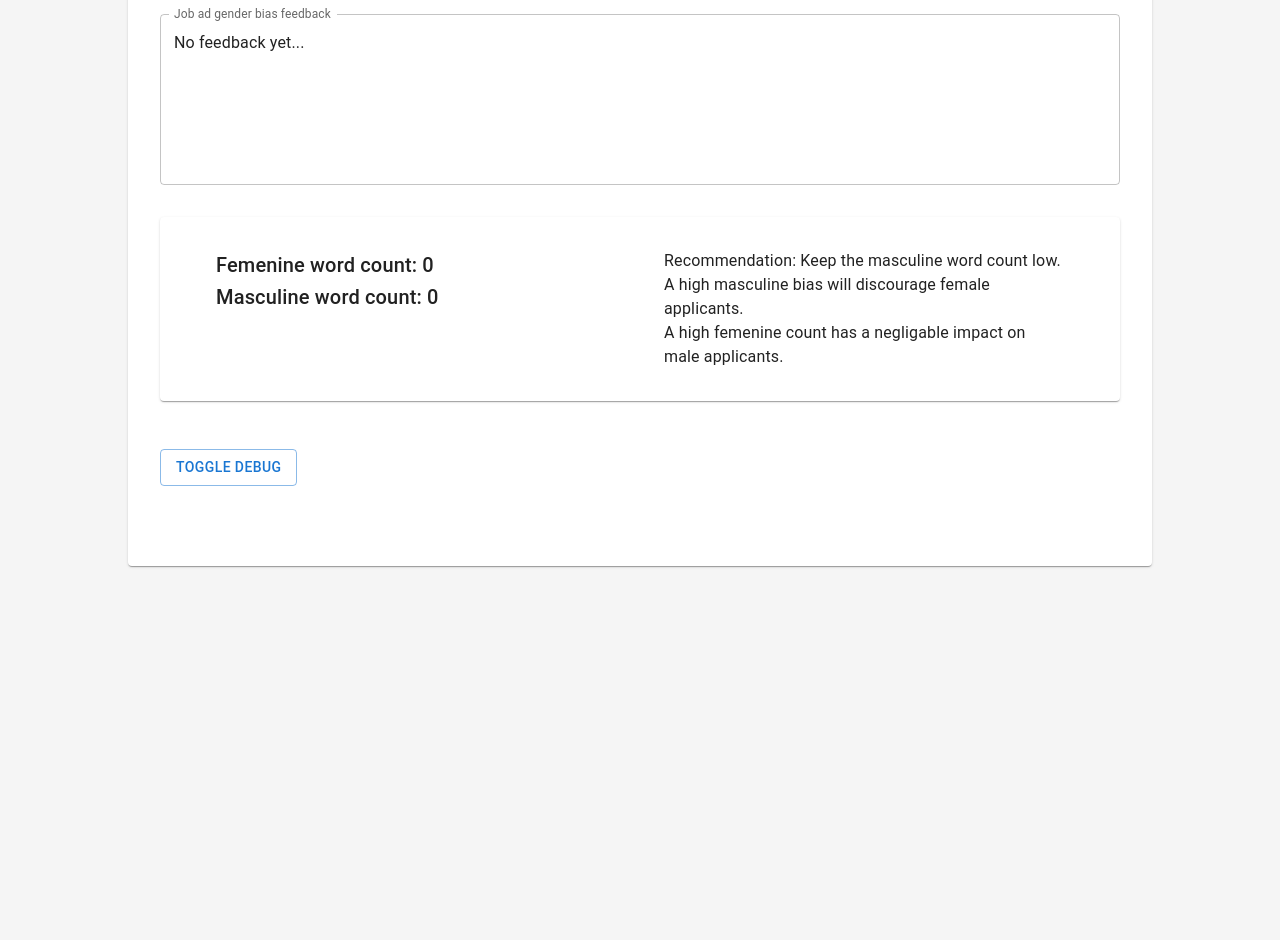
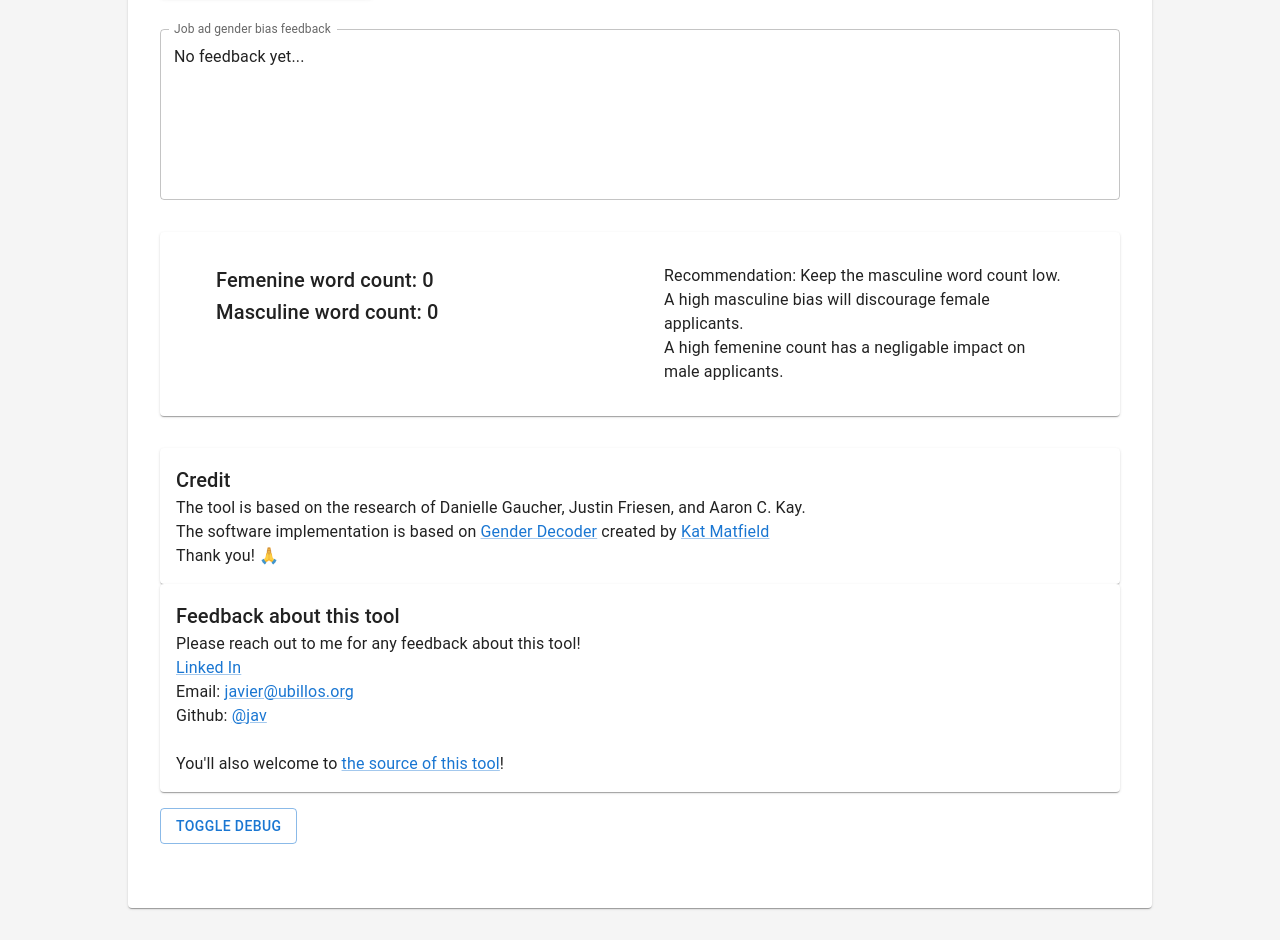
Before and after one commit to jav/jobad-gender-decoder-frontend, a React (Create React App) app: page / in a window 1280 px wide. Shown: the part 459-1399 px from the top of the page. Before the commit the page ends 1057 px from the top, so only its background shows below. Built offline with nearby package versions, Linux system fonts and the light colour scheme.

Commit message:
Add credits and how to reach me.

```diff
--- a/src/App.tsx
+++ b/src/App.tsx
@@ -1,7 +1,6 @@
 import React, { useState } from 'react';
 import Container from '@mui/material/Container';
 import Typography from '@mui/material/Typography';
-import Box from '@mui/material/Box';
 import Link from '@mui/material/Link';
 
 import './App.css';
@@ -9,7 +8,7 @@ import JobAdInput from './JobAdInput';
 import JobAdFeedback from './JobAdFeedback';
 import Bias from './Bias';
 import { countFemenineWords, countMasculineWords } from './wordlist/wordlist';
-import { Button, Paper, TextField } from '@mui/material';
+import { Button, Card, Paper, TextField } from '@mui/material';
 
 const REACT_APP_BACKEND_URL = process.env.REACT_APP_BACKEND_URL
 
@@ -98,24 +97,51 @@ function App() {
 
   return (
     <Container>
-      <Paper sx={{ mx: 8, my: 4, padding: 2 }}>
-        <Box sx={{ mx: 2, my: 4 }}>
-          <Typography variant="h4" component="h1" sx={{ mb: 2 }}>Job Ad Gender Decoder</Typography>
+      <Paper sx={{ mx: 8, my: 4, padding: 4, alignContent: "center" }}>
+        <Typography variant="h2" component="h1" sx={{ mb: 2, }}>📝 Job Ad Gender Decoder ♀️/♂️</Typography>
+
+        <Container>
+
           <Typography variant="body1" sx={{ mb: 2 }}>This tool will help you to write job ads that are welcoming to any gender! </Typography>
           <Typography variant="body1" sx={{ mb: 2 }}>Paste your job ad text into the box below and click "Get Feedback!" to get started! </Typography>
+        </Container>
+
+
         <JobAdInput value={jobAdInputText} onChange={(s: string) => jobAdInputChanged(s)} />
         <Button sx={{ marginTop: 2, marginBottom: 4, marginRight: 4 }} variant="contained" onClick={getFeedbackOnJobAd}>Get feedback on Job Ad</Button>
         {debug ? <Button variant="outlined" onClick={() => loadTestJobAd()}>Load test Job Ad</Button> : null}
         <JobAdFeedback value={jobAdFeedback} />
         <Bias femenineWordCount={femenineWordCount} masculineWordCount={masculineWordCount} />
-          {process.env.NODE_ENV === "development" ?
+        <Card sx={{ padding: 2 }}>
+          <Typography variant="h6" component="h1">Credit</Typography>
+          <Typography variant="body1">The tool is based on the research of Danielle Gaucher, Justin Friesen, and Aaron C. Kay. <br />
+            The software implementation is based
+            on <Link href="https://gender-decoder.katmatfield.com/" target="_blank">Gender Decoder</Link> created
+            by <Link href="https://github.com/lovedaybrooke" target="_blank">Kat Matfield</Link> <br />
+            Thank you! 🙏
+          </Typography>
+        </Card>
+        <Card sx={{ padding: 2 }}>
+          <Typography variant="h6" component="h1">Feedback about this tool</Typography>
+          <Typography variant="body1">Please reach out to me for any feedback about this tool! <br />
+
+            <Link href="https://www.linkedin.com/in/javierubillos" target="_blank">Linked In</Link> <br />
+            Email: <Link href="mailto:javier@ubillos.com" target="_blank">javier@ubillos.org</Link> <br />
+            Github:             <Link href="https://github.com/jav" target="_blank">@jav</Link> <br />
+            <br />
+            You'll also welcome to <Link href="https://github.com/jav/jobad-gender-decoder">the source of this tool</Link>!
+          </Typography>
+        </Card>
+        {
+          process.env.NODE_ENV === "development" ?
             <Button sx={{ marginTop: 2, marginBottom: 4, marginRight: 4 }}
               variant="outlined"
               onClick={() => toggleDebug()}>
               Toggle Debug
             </Button> : null
         }
-          {debug ?
+        {
+          debug ?
             <Container>
               <TextField
                 value={feedbackPromptOverride}
@@ -124,11 +150,10 @@ function App() {
               />
               <Button onClick={() => resetPromptOverride()}>Reset</Button>
             </Container>
-            : null}
-
-        </Box>
-      </Paper>
-    </Container>
+            : null
+        }
+      </Paper >
+    </Container >
   );
 }
 
```
Lines whose indentation alone changed are shown as unchanged.
